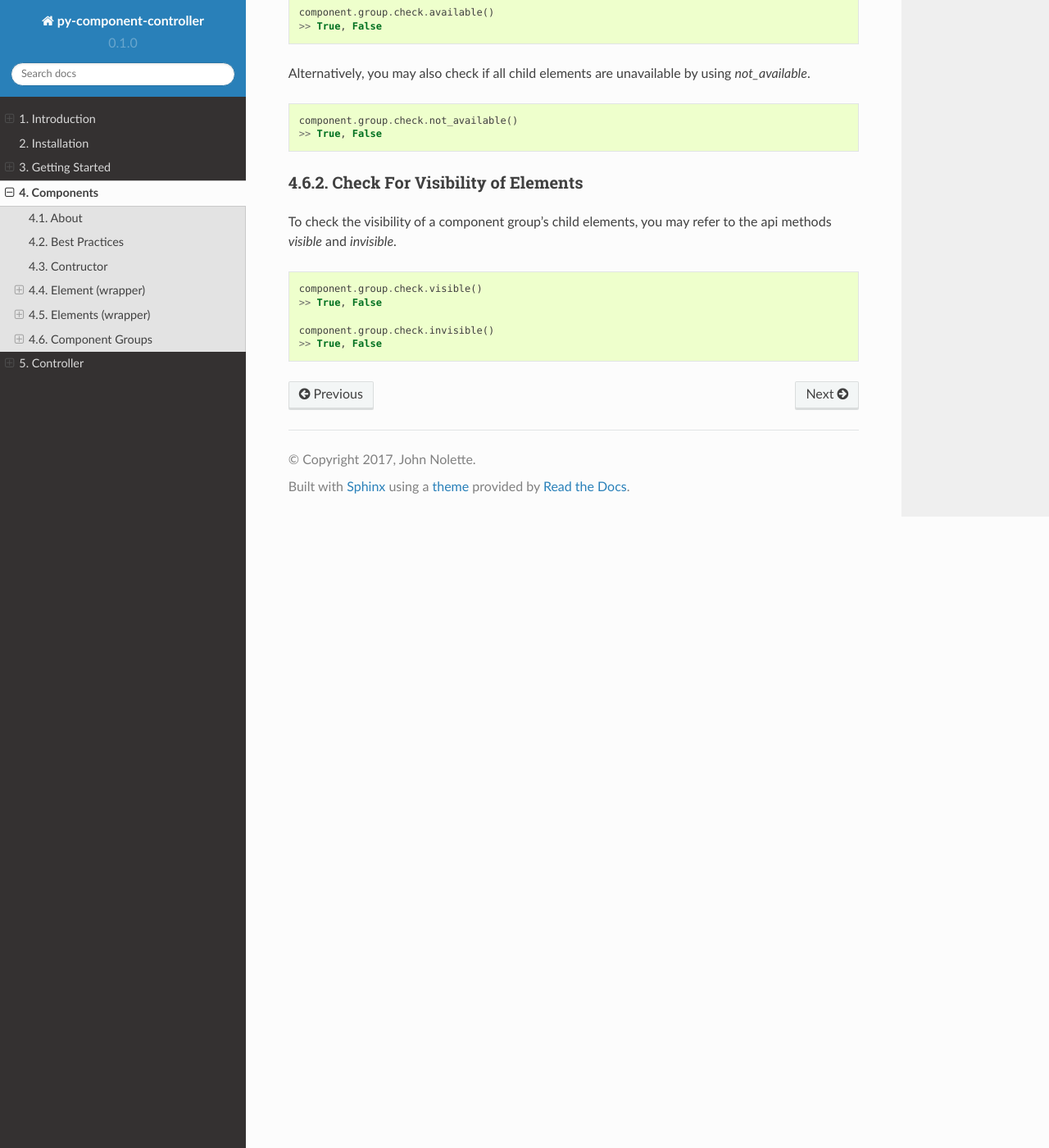
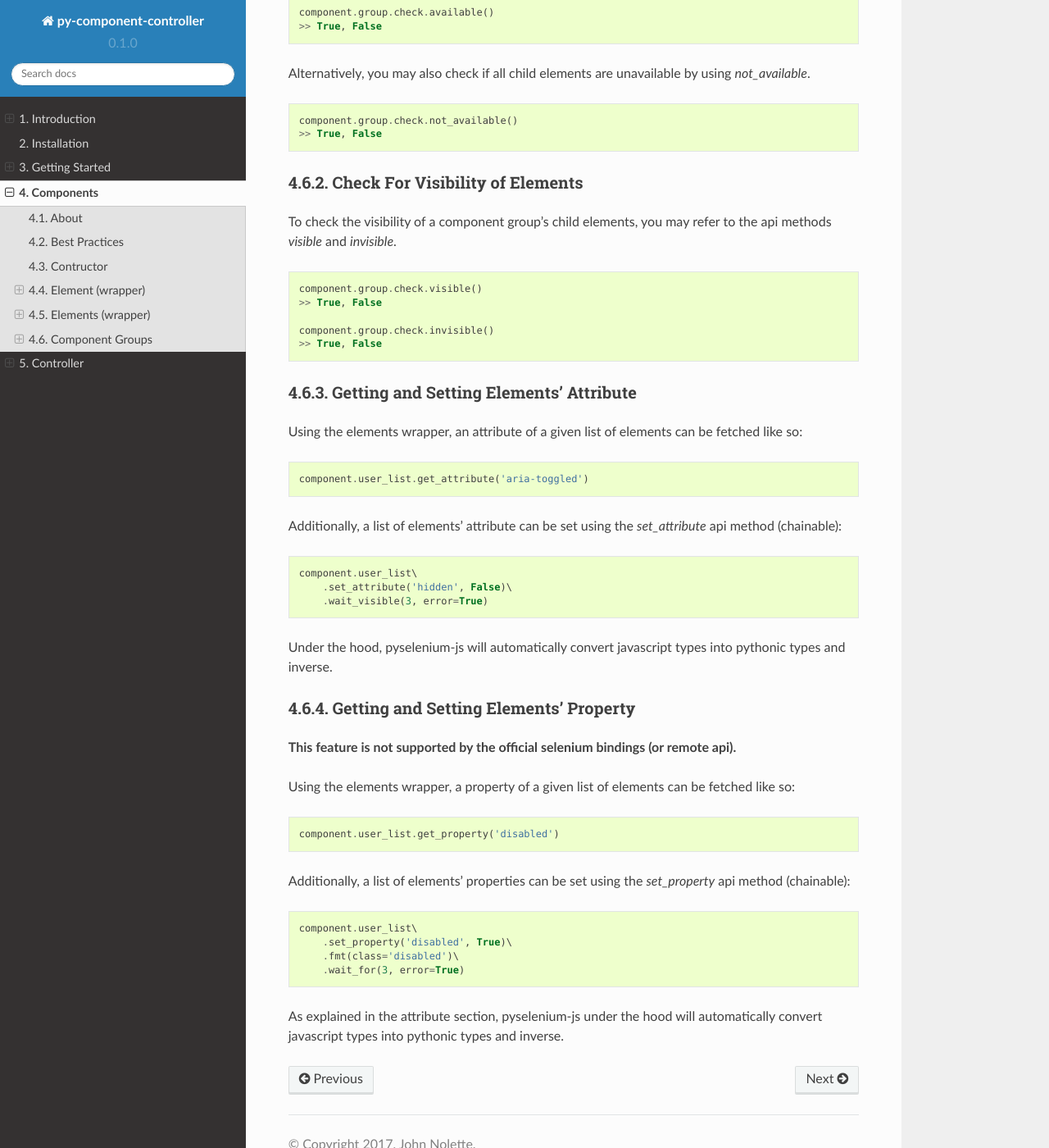
Before and after one commit to neetjn/py-component-controller, a Sphinx documentation site: the page built from docs/source/component.rst, in a window 1280 px wide and 1400 px high, scrolled down 9935 px. Shown: the whole window at 82% size. Built offline with Sphinx 7.4.7 and the Read the Docs theme 2.0.0, drawn with Linux system fonts in a browser that asks for light colours; some of the changed text lies outside the part shown.

Commit message:
Updated docs for new api methods

```diff
--- a/docs/source/component.rst
+++ b/docs/source/component.rst
@@ -119,7 +119,7 @@ Using the element wrapper, an element's property can be fetched like so:
 
     component.remind_me.get_property('checked')
 
-Additionally, an element's attribute can be set using the *set_attribute* api method (chainable):
+Additionally, an element's attribute can be set using the *set_property* api method (chainable):
 
 .. code-block:: python
 
@@ -495,3 +495,44 @@ To check the visibility of a component group's child elements, you may refer to
 
     component.group.check.invisible()
     >> True, False
+
+Getting and Setting Elements' Attribute
+-------------------------------------
+
+Using the elements wrapper, an attribute of a given list of elements can be fetched like so:
+
+.. code-block:: python
+
+    component.user_list.get_attribute('aria-toggled')
+
+Additionally, a list of elements' attribute can be set using the *set_attribute* api method (chainable):
+
+.. code-block:: python
+
+    component.user_list\
+        .set_attribute('hidden', False)\
+        .wait_visible(3, error=True)
+
+Under the hood, pyselenium-js will automatically convert javascript types into pythonic types and inverse.
+
+Getting and Setting Elements' Property
+----------------------------------------
+
+**This feature is not supported by the official selenium bindings (or remote api).**
+
+Using the elements wrapper, a property of a given list of elements can be fetched like so:
+
+.. code-block:: python
+
+    component.user_list.get_property('disabled')
+
+Additionally, a list of elements' properties can be set using the *set_property* api method (chainable):
+
+.. code-block:: python
+
+    component.user_list\
+        .set_property('disabled', True)\
+        .fmt(class='disabled')\
+        .wait_for(3, error=True)
+
+As explained in the attribute section, pyselenium-js under the hood will automatically convert javascript types into pythonic types and inverse.
```
Also changed, not shown: 1 other file.
